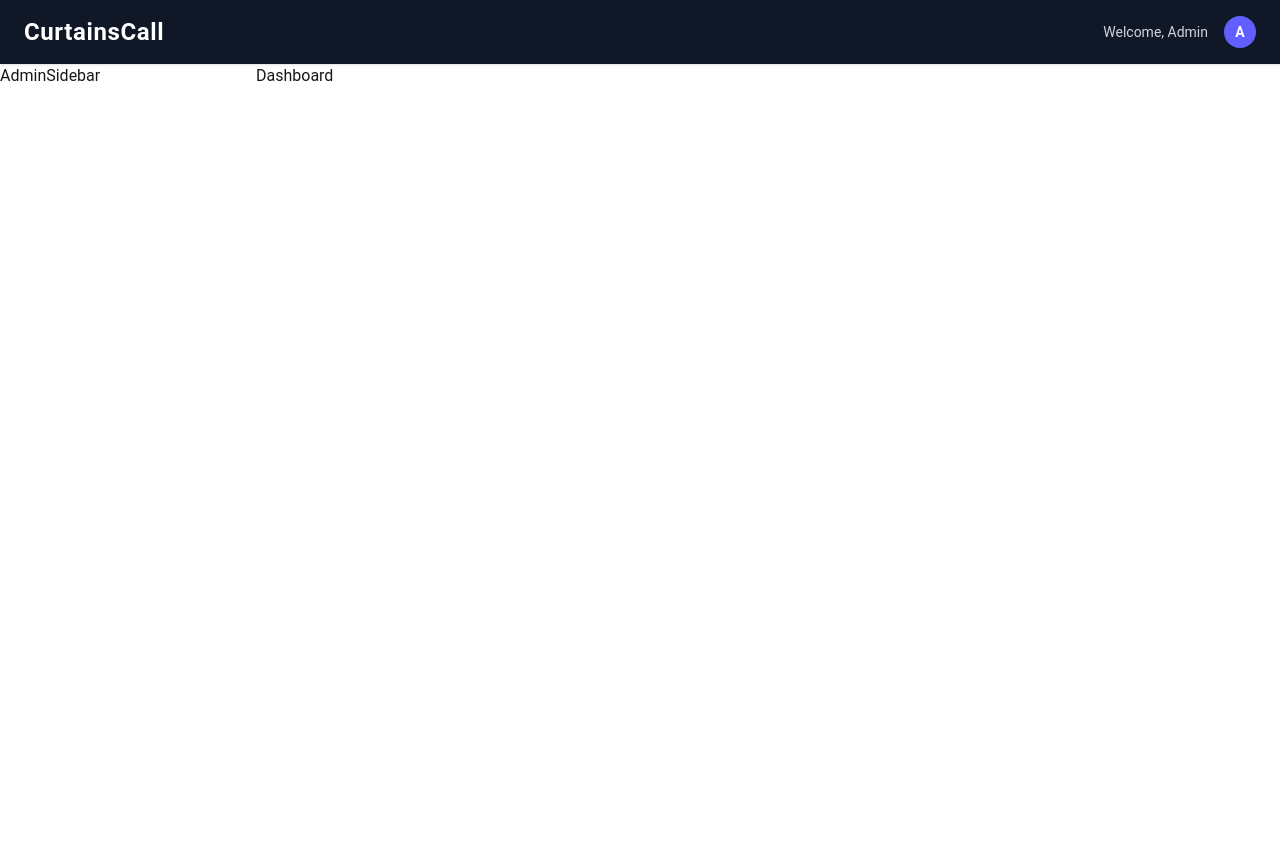
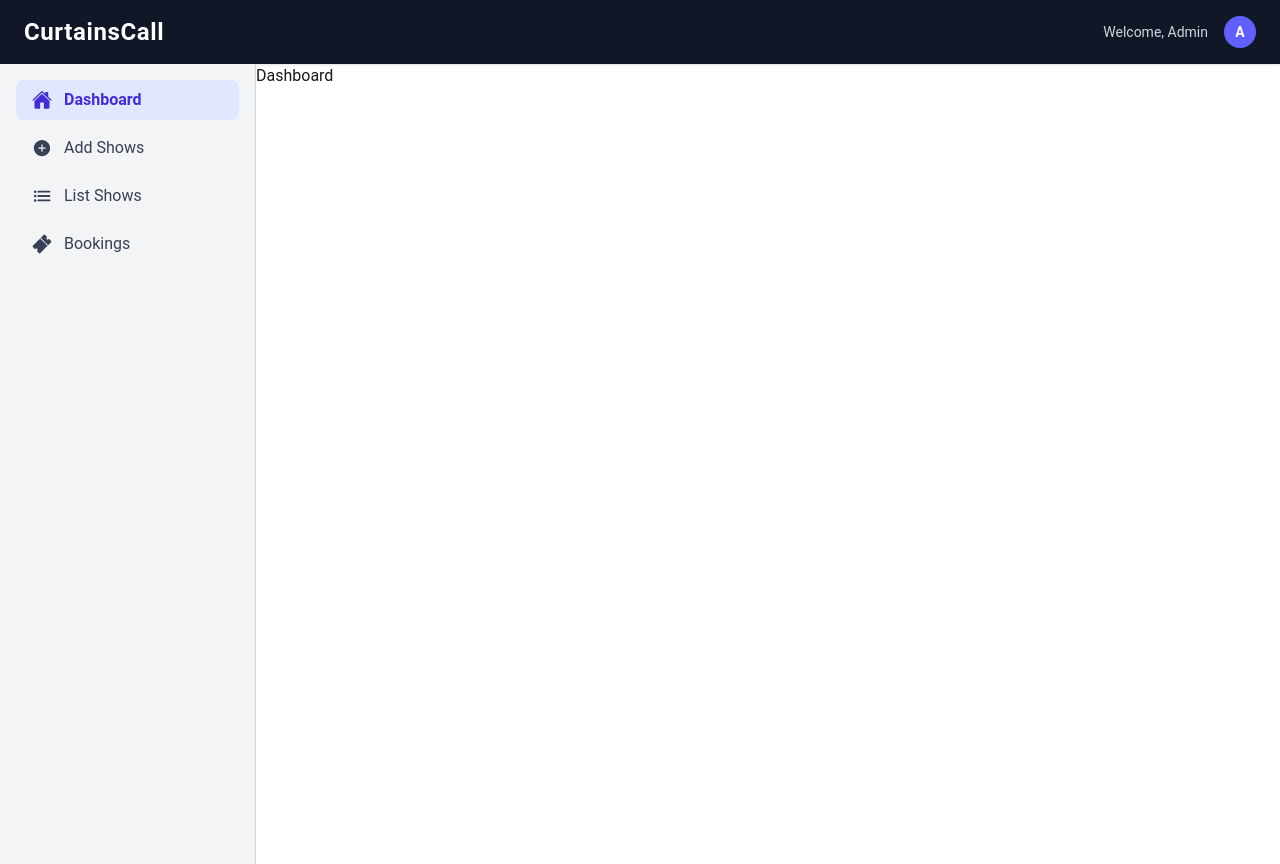
Before and after one commit to ajkacca457/curtain-call, a React (Vite) app in the folder client/: page /admin in a window 1280 px wide. Before the commit the page ends 800 px from the top, so only its background shows below. Built offline with nearby package versions, Linux system fonts and the light colour scheme; no server answers; a web font is replaced by a local one.

Commit message:
update sidebar

```diff
--- a/client/src/components/admin/AdminSidebar.jsx
+++ b/client/src/components/admin/AdminSidebar.jsx
@@ -1,9 +1,38 @@
-import React from 'react'
+import React from "react";
+import { NavLink } from "react-router-dom";
+import { IoHome, IoAddCircle, IoList, IoTicket } from "react-icons/io5";
+
+const navItems = [
+  { label: "Dashboard", path: "/admin", icon: <IoHome /> },
+  { label: "Add Shows", path: "/admin/add-shows", icon: <IoAddCircle /> },
+  { label: "List Shows", path: "/admin/list-shows", icon: <IoList /> },
+  { label: "Bookings", path: "/admin/list-bookings", icon: <IoTicket /> },
+];
 
 const AdminSidebar = () => {
   return (
-    <div>AdminSidebar</div>
-  )
-}
+    <aside className="bg-gray-100 h-screen w-full p-4 border-r border-gray-300">
+      <nav className="space-y-2">
+        {navItems.map((item) => (
+          <NavLink
+            key={item.path}
+            to={item.path}
+            end={item.path === "/admin"}
+            className={({ isActive }) =>
+              `flex items-center gap-3 px-4 py-2 rounded-lg transition ${
+                isActive
+                  ? "bg-indigo-100 text-indigo-700 font-semibold"
+                  : "text-gray-700 hover:bg-gray-200"
+              }`
+            }
+          >
+            <span className="text-xl">{item.icon}</span>
+            <span>{item.label}</span>
+          </NavLink>
+        ))}
+      </nav>
+    </aside>
+  );
+};
 
-export default AdminSidebar
+export default AdminSidebar;
```
